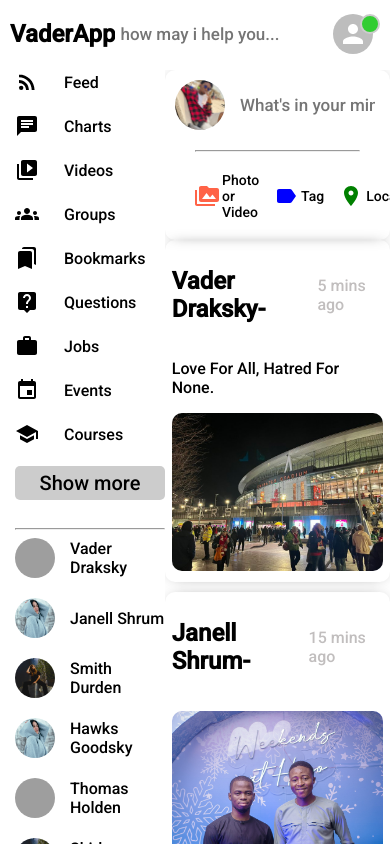
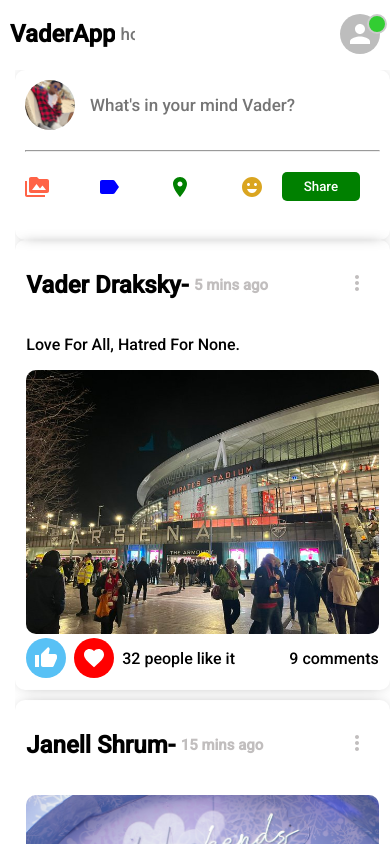
Before and after one commit to vader-js/My-Social-media, a React (Create React App) app: page / in a window 390 px wide. Built offline with nearby package versions, Linux system fonts and the light colour scheme; grey boxes are pictures that could not be loaded.

Commit message:
modified the feeds file

```diff
--- a/src/component/feeds/feeds.css
+++ b/src/component/feeds/feeds.css
@@ -14,9 +14,20 @@
 .topfeedsWrapper{
     display: flex;
     align-items: center;
+    width: 100%;
+    justify-content: space-between;
 }
-.topfeedsWrapper span{
-    margin-left: 10px;
+.name{
+    display: flex;
+    align-items: center;
+}
+.date{
+    font-size: 15px;
+    color: rgb(193, 190, 190);
+    margin-left: 5px;
+}
+.moreicon{
+    margin-right: 10px;
     color: rgb(193, 190, 190);
 }
 .feedsContainer img{
@@ -26,3 +37,26 @@
     object-position: 20% 30%;
     border-radius: 10px;
 }
+.feedsbottom{
+    display: flex;
+    align-items: center;
+    justify-content: space-between;
+}
+
+.bottomleft{
+    display: flex;
+    align-items: center;
+}
+.bottomleft span:not(:last-child){
+    margin-right:8px;
+    width: 40px;
+    height: 40px;
+   padding-top: 8px;
+    border-radius: 50%;
+    color: white;
+    background-color: red;
+    text-align: center;
+}
+/* .bottomleft span:nth-child(1){
+    background-color: rgb(31, 86, 249);
+} */
--- a/src/component/feeds/feeds.jsx
+++ b/src/component/feeds/feeds.jsx
@@ -1,9 +1,22 @@
 import React from 'react'
 import Share from '../mymenu'
 import "./feeds.css"
+import MoreVertIcon from '@mui/icons-material/MoreVert';
+import ThumbUpIcon from '@mui/icons-material/ThumbUp';
+import FavoriteIcon from '@mui/icons-material/Favorite';
 
 
 function Feeds({state, dispatch}) {
+  const postLike = (id) => {
+    if(!id.isLike){
+    id.like = id.like + 1;
+    id.isLike = !id.isLike;
+    }else{
+      id.like = id.like - 1;
+      id.isLike = !id.isLike;
+    }
+    dispatch({type: "like", payload: [...state.post]})
+  }
   return (
     <div className='feeds'>
       <div className="topmenu">
@@ -15,11 +28,23 @@
             <div className="topfeedsWrapper">
               <h2 className="name">
                 {post.username}-
+                <span className='date'>{post.date}</span>
               </h2>
-              <span>{post.date}</span>
+              <span className='moreicon'><MoreVertIcon/></span>
             </div>
             <p>{post.desc}</p>
-            <img src={post.photo} alt="" />
+            <img src={post.photo} alt="post" />
+            <div className="feedsbottom">
+              <div className="bottomleft">
+               <span onClick={()=> postLike(post)} className='thumbsup'
+               style={!post.isLike?{background:"rgb(88, 193, 245)"}:{background:"rgb(31, 86, 249)"}}><ThumbUpIcon color='white'/></span>
+               <span className="hearts"><FavoriteIcon/></span>
+               <span>{post.like} people like it</span>
+              </div>
+              <div className="bottomright">
+                {post.comment} comments
+              </div>
+            </div>
           </div>
         )
       })}
--- a/src/component/mymenu/index.css
+++ b/src/component/mymenu/index.css
@@ -40,6 +40,7 @@
     display: flex;
     align-items: center;
     justify-content: space-between;
+    width: 100%;
   }
 
   .shareOptions{
@@ -74,3 +75,22 @@
       cursor: pointer;
       color: white;
   }
+  @media screen and (max-width: 480px) {
+
+    .shareOptions{
+      flex: 4;
+      display: flex;
+      margin-left: 0;
+      justify-content: space-between;
+    }
+    .shareButton{
+      /* margin-right: 0; */
+      flex: 1;
+    }
+    .shareOption span{
+      display: none;
+    }
+    .shareHr{
+      margin: 20px 0;
+    }
+  }
--- a/src/component/navbar/navbar.css
+++ b/src/component/navbar/navbar.css
@@ -94,13 +94,14 @@
         display: none;
     }
     .logo{
-        flex: 0.5;
+        flex: 1;
     }
-    input{
-        flex: 2;
+    .navwrapper input{
+        display: none;
     }
     .avatar{
-        flex: 0.5;
+        flex: 1;
+        margin-left:200px;
     }
     .onlinestatus{
         position: absolute;
--- a/src/component/rightbar/index.css
+++ b/src/component/rightbar/index.css
@@ -1,3 +1,8 @@
 .rightbar{
     flex: 1.8;
 }
+@media screen and (max-width: 480px) {
+    .rightbar{
+        display: none;
+    }
+}
--- a/src/data/dataframe.js
+++ b/src/data/dataframe.js
@@ -62,7 +62,8 @@
     },
   ];
 
-  export const Posts = {post:[
+  export const Posts = {
+    post:[
     {
       id: 1,
       desc: "Love For All, Hatred For None.",
@@ -71,6 +72,7 @@
       username: "Vader Draksky",
       like: 32,
       comment: 9,
+      isLike: false,
     },
     {
       id: 2,
@@ -79,6 +81,7 @@
       username: "Janell Shrum",
       like: 2,
       comment: 1,
+      isLike: false,
     },
     {
       id: 3,
@@ -148,4 +151,5 @@
       comment: 12,
     }
   ],
-  value: ""};
+  value: "",
+  isLike: false};
--- a/src/hooks/usereducer/index.jsx
+++ b/src/hooks/usereducer/index.jsx
@@ -10,6 +10,8 @@
       return {...state, post: [action.payload, ...state.post]};
     case 'store_value':
       return { ...state, value: action.payload};
+      case "like":
+        return { ...state, post: action.payload};
     default:
       return state;
   }
--- a/src/pages/home/home.css
+++ b/src/pages/home/home.css
@@ -28,3 +28,8 @@
     width: 5px;
     background-color: rgb(187, 184, 184);
 }
+@media screen and (max-width: 480px){
+    .leftcomponent{
+       display: none;
+    }
+}
--- a/src/pages/home/index.jsx
+++ b/src/pages/home/index.jsx
@@ -13,6 +13,7 @@
     <div className='home'>
         <Feeds state={state} dispatch={dispatch}/>
         <RightBar/>
+
     </div>
     </div>
   )
```
